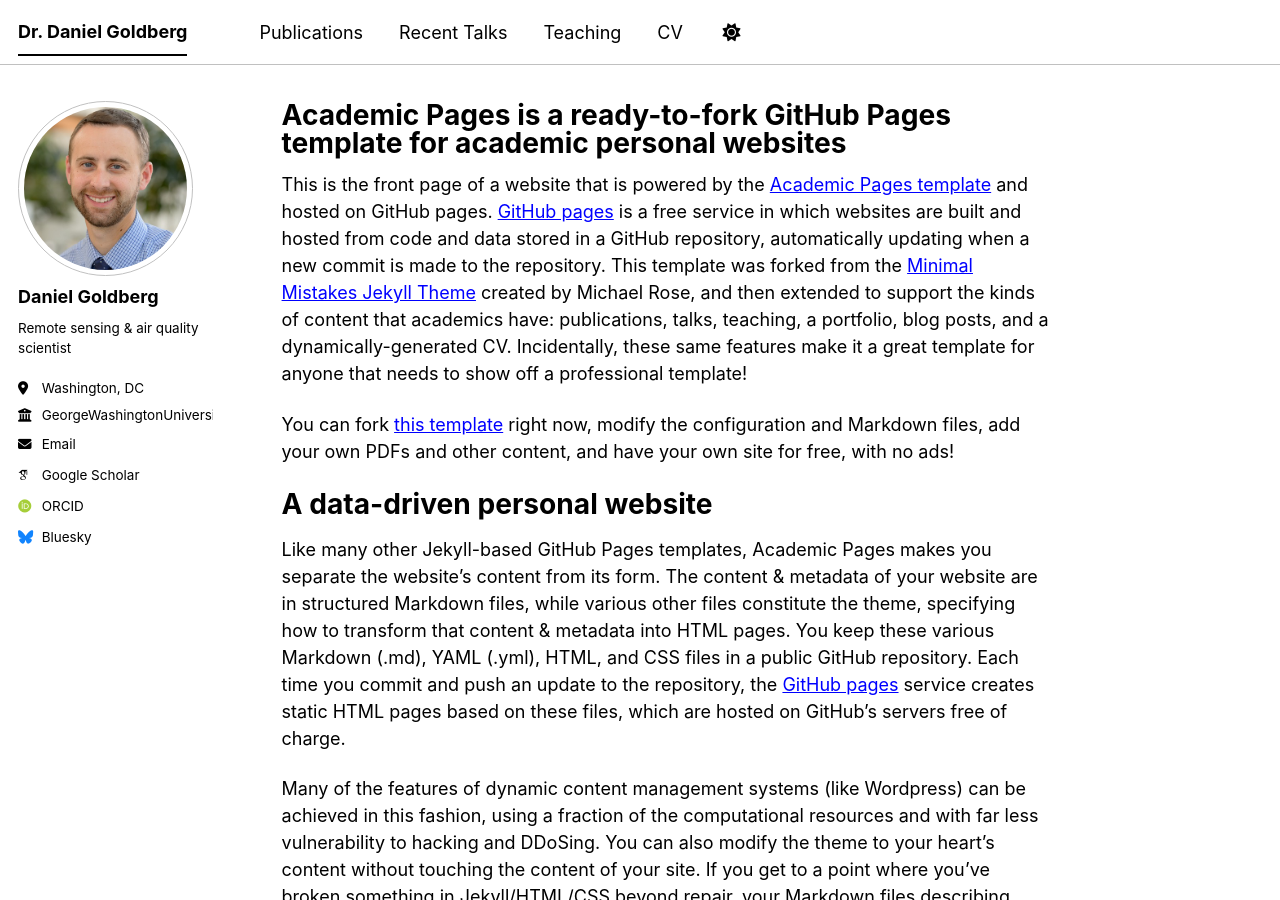
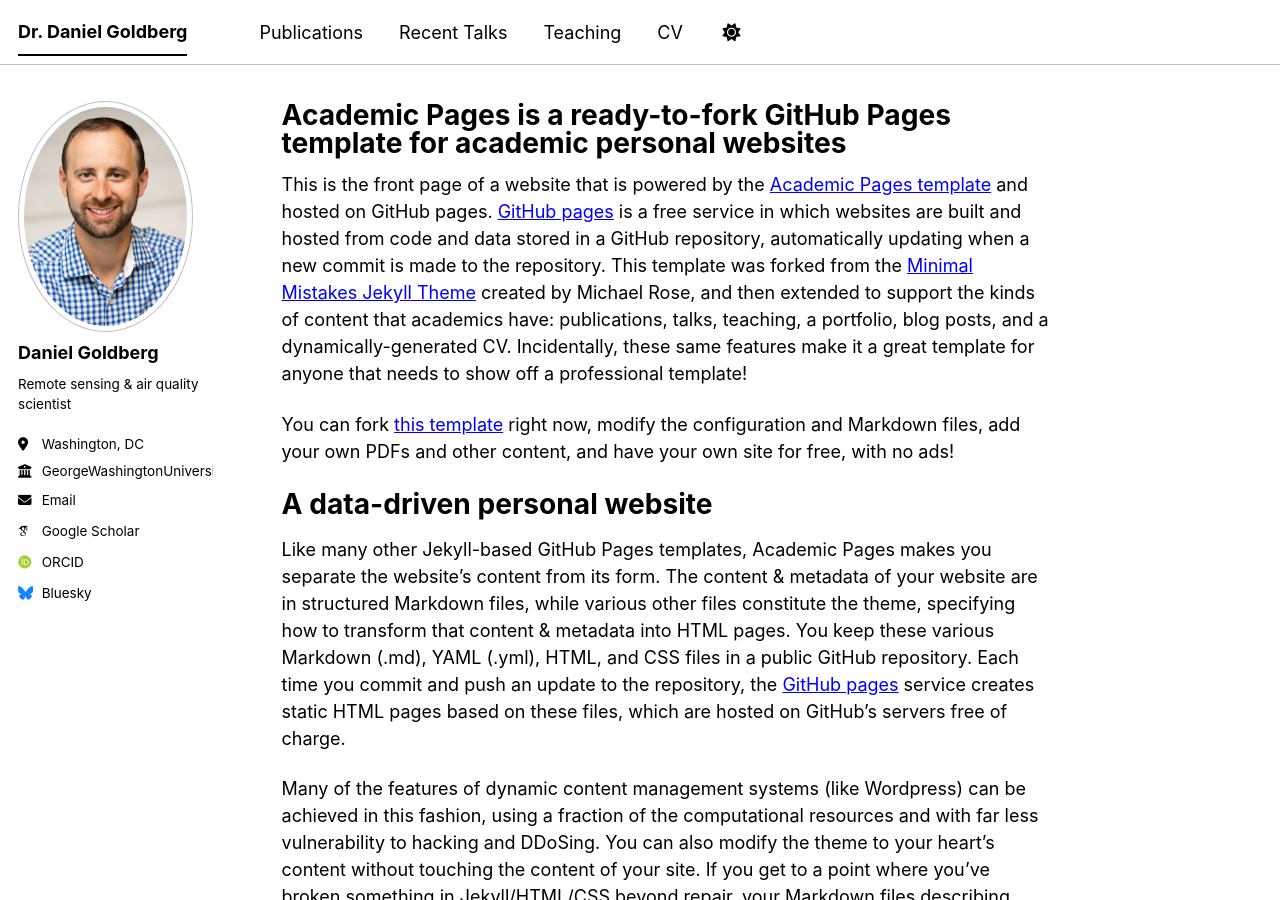
Before and after one commit to dgoldbergaq/dgoldbergaq.github.io, a Jekyll site: the page built from _pages/about.md, in a window 1280 px wide and 900 px high. Built offline with Jekyll 4.4.1, drawn with Linux system fonts in a browser that asks for light colours; some web fonts are replaced; a script bundle is joined from its source files by our own code; library files that are not in the unit come from our copies.

Commit message:
Update _config.yml

```diff
--- a/_config.yml
+++ b/_config.yml
@@ -23,7 +23,7 @@
 #               Additional customization can be done by editing /_includes/author-profile.html
 author:
   # Biographic information
-  avatar           : "headshot.jpg"
+  avatar           : "headshotsmall.png"
   name             : "Daniel Goldberg"
   pronouns         : # example: "he/him"
   bio              : "Remote sensing & air quality scientist"
```
